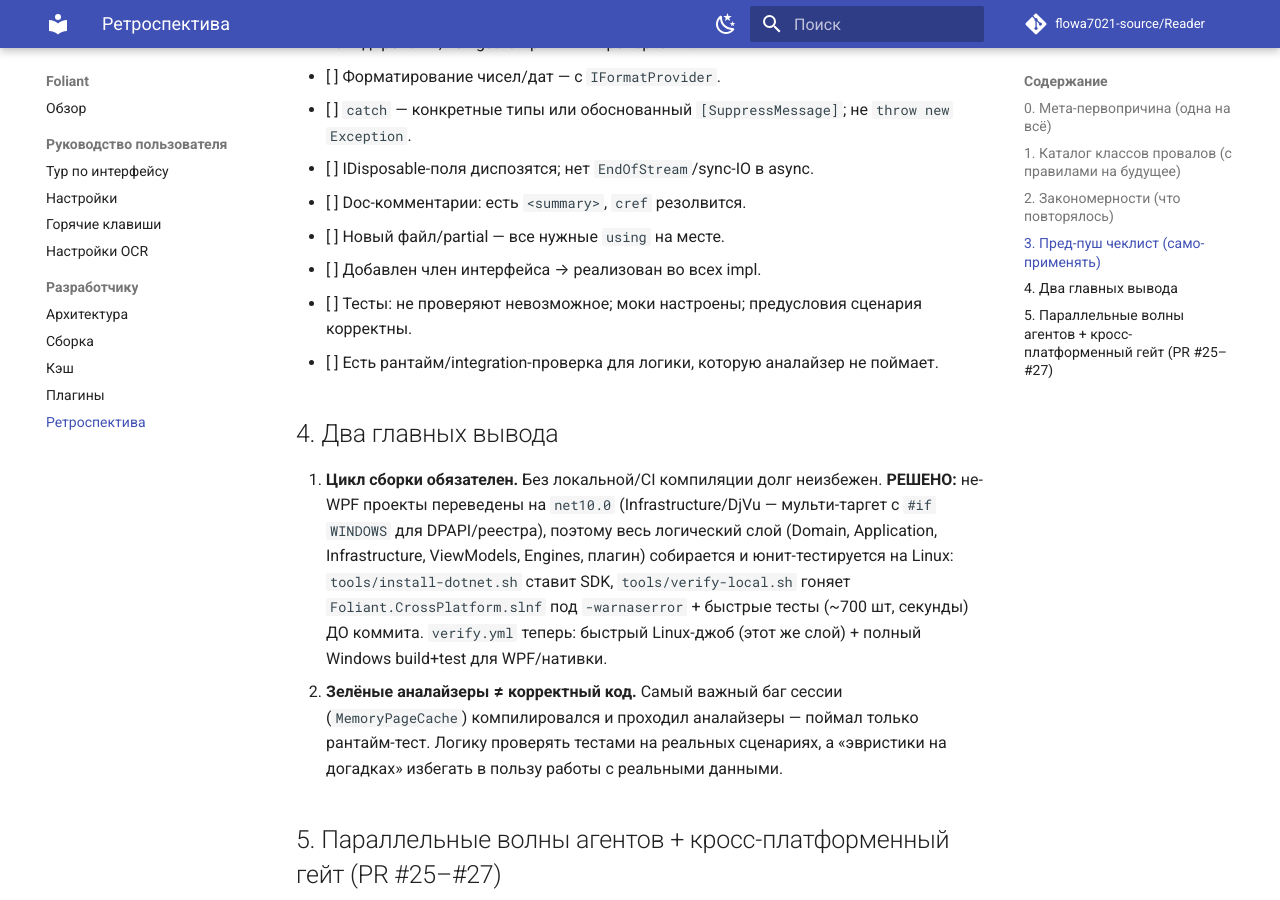
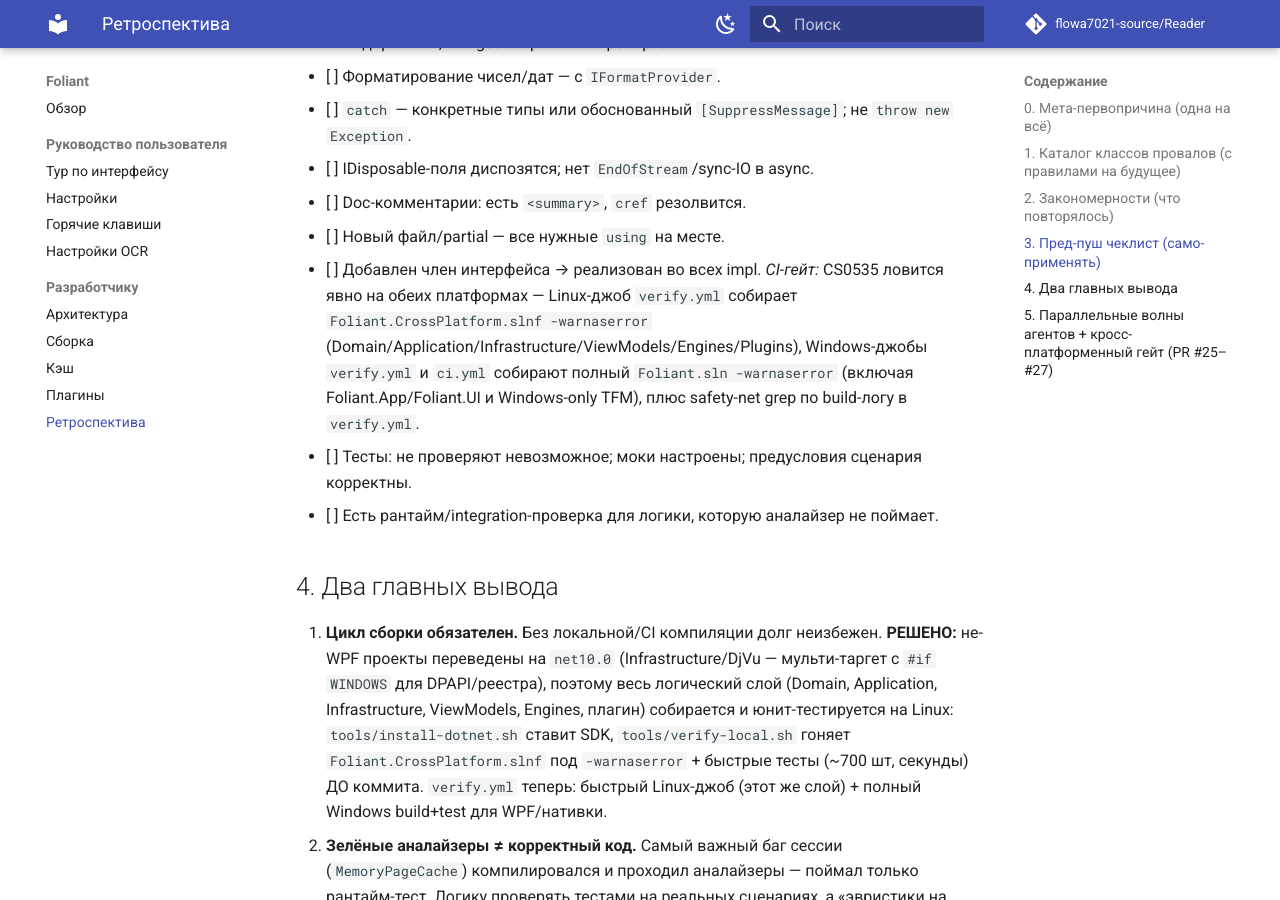
Before and after one commit to flowa7021-source/Reader, an MkDocs documentation site: the page built from docs/DEV_RETROSPECTIVE.md, in a window 1280 px wide and 900 px high, scrolled down 3353 px. Built offline with MkDocs 1.6.1 and Material for MkDocs 9.7.7, drawn with Linux system fonts in a browser that asks for light colours; comment, search, counter and statistics services are not loaded.

Commit message:
ci: explicit CS0535 gate against interface drift
Hardens both Linux and Windows verify jobs to fail loudly when an interface
member is added without corresponding implementations across all impls (the
"interface/impl drift" failure class from docs/DEV_RETROSPECTIVE.md §1).

CS0535 is already a C# spec error, but the Linux fast-feedback job only
builds Foliant.CrossPlatform.slnf, so drift in Windows-only impls
(Foliant.App, Foliant.UI, net10.0-windows TFMs) was previously invisible
until the Windows job. This change:

- Annotates existing `-warnaserror` build steps in ci.yml and verify.yml
  to document their role as the CS0535 gate on each platform.
- Adds a safety-net step on the Windows verify job that greps the build
  log for "CS0535" and fails explicitly, protecting against future
  weakening of -warnaserror or SuppressMessage abuse.
- Updates the §3 pre-push checklist in DEV_RETROSPECTIVE.md to note that
  the gate now lives in CI on both platforms.

https://claude.ai/code/session_01TrUSwVnEUa9taq7ibUTvQP

```diff
--- a/docs/DEV_RETROSPECTIVE.md
+++ b/docs/DEV_RETROSPECTIVE.md
@@ -50,7 +50,7 @@ Application/plugins → Infra/Engines/VM → хвосты → рантайм-т
 - [ ] IDisposable-поля диспозятся; нет `EndOfStream`/sync-IO в async.
 - [ ] Doc-комментарии: есть `<summary>`, `cref` резолвится.
 - [ ] Новый файл/partial — все нужные `using` на месте.
-- [ ] Добавлен член интерфейса → реализован во всех impl.
+- [ ] Добавлен член интерфейса → реализован во всех impl. *CI-гейт:* CS0535 ловится явно на обеих платформах — Linux-джоб `verify.yml` собирает `Foliant.CrossPlatform.slnf -warnaserror` (Domain/Application/Infrastructure/ViewModels/Engines/Plugins), Windows-джобы `verify.yml` и `ci.yml` собирают полный `Foliant.sln -warnaserror` (включая Foliant.App/Foliant.UI и Windows-only TFM), плюс safety-net grep по build-логу в `verify.yml`.
 - [ ] Тесты: не проверяют невозможное; моки настроены; предусловия сценария корректны.
 - [ ] Есть рантайм/integration-проверка для логики, которую аналайзер не поймает.
 
```
Also changed, not shown: 2 other files.
